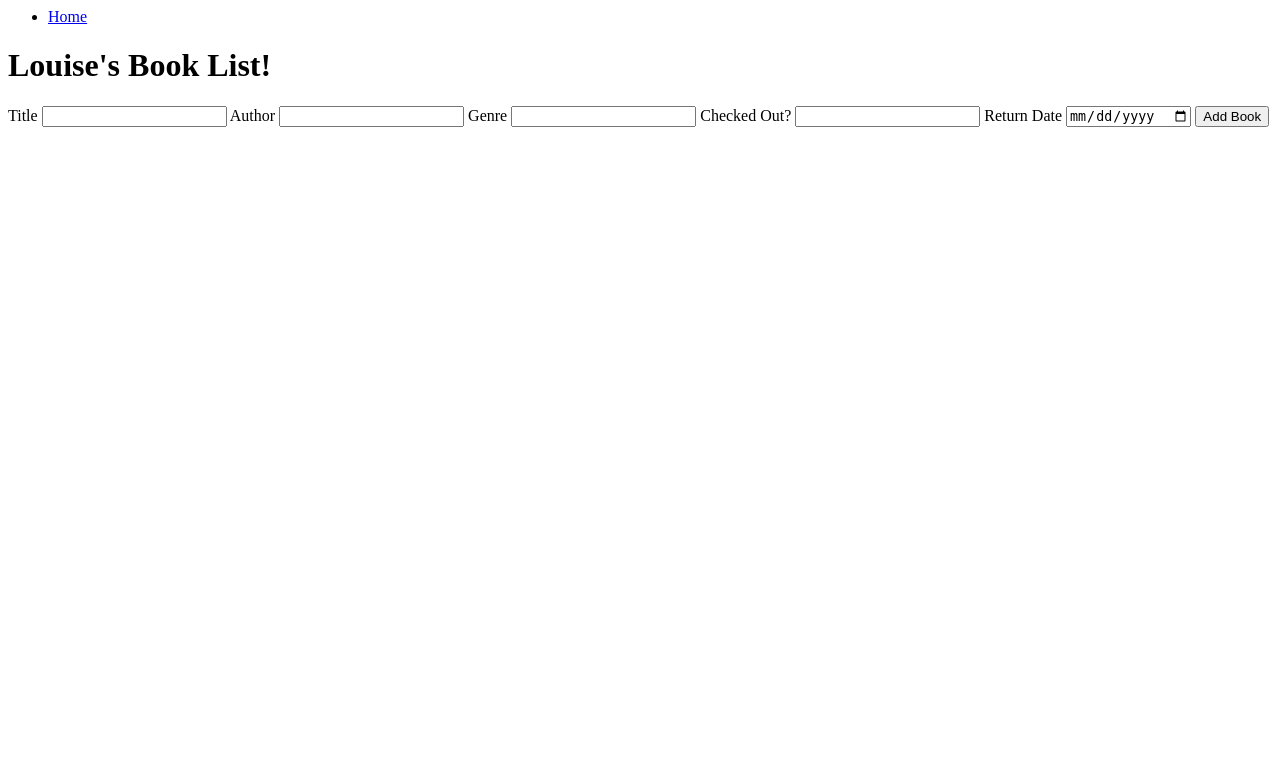
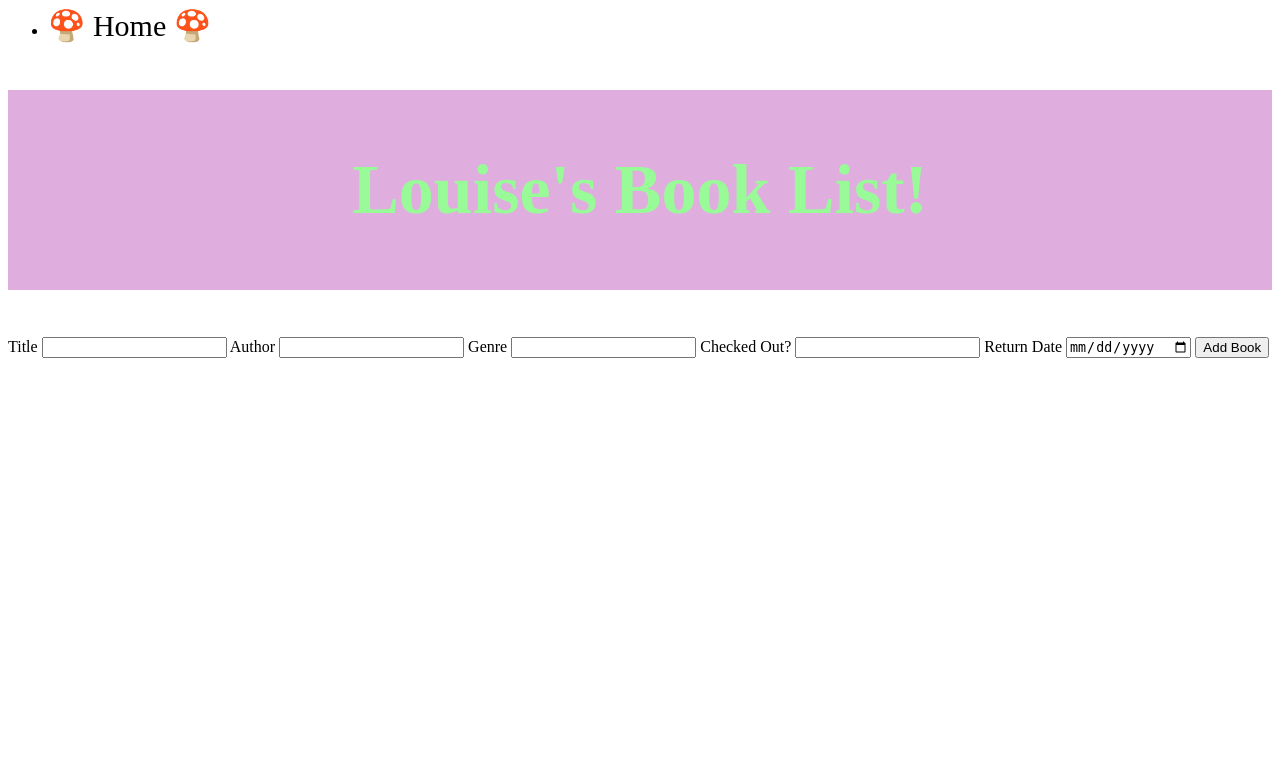
Before and after one commit to LouiseCMcC/Flask_Homework, a Flask app: template templates/index.html in a window 1280 px wide. Shown: the top 783 px of the page. Run offline with Flask 2, Linux system fonts and the light colour scheme; the template is opened without the code that fills it, so the values that code supplies are empty.

Commit message:
foruth commit, did some formatting

```diff
--- a/controllers/controller.py
+++ b/controllers/controller.py
@@ -13,7 +13,8 @@ def add_book():
     book_author = request.form['author']
     book_genre = request.form['genre']
     checked_out = True if 'checked_out' in request.form else False
-    return_date =  return_date if 'checked_out' in request.form == True else False
+    return_date =  request.form['return date']
+    # return_date if 'checked_out' in request.form == True else False
     new_book = Book(book_title, book_author, book_genre, checked_out, return_date)
 
     add_new_book(new_book)
--- a/models/book.py
+++ b/models/book.py
@@ -10,4 +10,4 @@ class Book():
         self.author = author
         self.genre = genre
         self.checked_out = checked_out
-        self.return_date = date
+        self.return_date = return_date
--- a/models/book_list.py
+++ b/models/book_list.py
@@ -2,7 +2,7 @@ from models.book import *
 import datetime
 
 book1 = Book("The Rubiyat", "Omar Khayyam", "Poetry", True, datetime.date(2022, 9, 30))
-book2 = Book("The Histories", "Herodotus", "History", False, False)
+book2 = Book("The Histories", "Herodotus", "History", False, datetime.date(2022, 9, 2))
 book3 = Book("The Satires", "Juvenal", "Latin Satire", True, datetime.date(2022, 10, 1))
 books = [book1, book2, book3]
 
--- a/static/style.css
+++ b/static/style.css
@@ -0,0 +1,16 @@
+#main_header {
+    color: #98fb98;
+    background-color: #dfaedf;
+    height: 200px;
+    display: flex;
+    align-items: center;
+    justify-content: center;
+    font-size: 70px;
+
+}
+#home_link {
+    color: black;
+    text-decoration: none;
+    font-size: 30px;
+
+}
--- a/templates/base.html
+++ b/templates/base.html
@@ -3,9 +3,9 @@
         <link rel="stylesheet" href="/static/style.css">
         <title>{{ title }} - Louise's Book List</title>
     </head>
-    <body>
+    <body id="main_head">
         <ul>
-            <li><a href="/books"> Home </a></li>
+            <li><a id="home_link" href="/books"><span> &#127812; </span> Home <span> &#127812; </span> </a></li>
         </ul>
         {% block content %}
         {% endblock %}
--- a/templates/index.html
+++ b/templates/index.html
@@ -1,8 +1,8 @@
 {% extends "base.html" %}
-<link rel="stylesheet" href="/static/style.css"/
+<link rel="stylesheet" href="/static/style.css">
 {% block content %}
 
-        <h1>Louise's Book List!</h1>
+        <h1 id="main_header"> Louise's Book List!</h1>
         <form action="/books" method="post">
             <label for="title"> Title </label>
             <input type="text" name="title" id="title">
@@ -28,10 +28,10 @@
             <h3>{{ book.title }} :</h3>
             <h4>Author: {{ book.author }}, </h4>
             <h4>Genre: {{ book.genre }}</h4>
+            <h4>Return Date: {{ book.date }}</h4>
             <h4>Checked Out: {% if book.checked_out %}
-                <span> &#127812; </span>
+                <span> &#10004; </span>
                 {% endif %} </h4>
-            <h4>Return Date: {{ book.date }}</h4>
             <a href="/books/{{books.index(book)}}"> Show Book </a>
 
             <form action="/book/delete/{{ book.title }}" method="POST">
```
